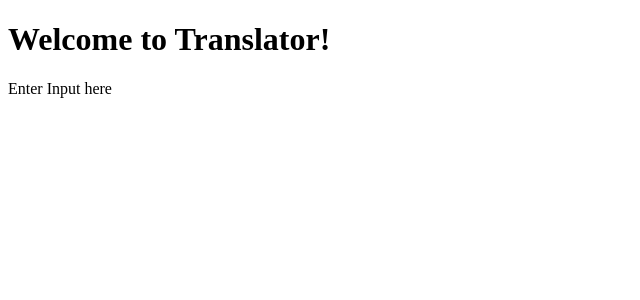
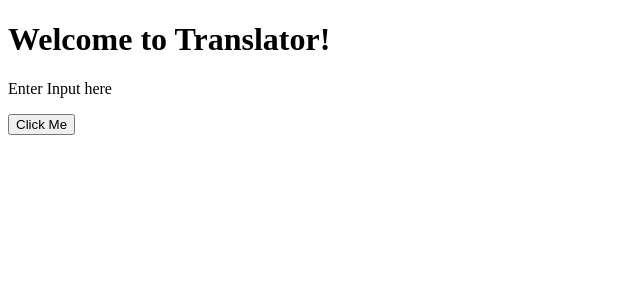
Before and after one commit to afuentes09651/translator, a React (Create React App) app: page / in a window 1280 px wide. Shown: the top 300 px of the page, without its empty margins (0-640 px from the left). Built offline with nearby package versions, Linux system fonts and the light colour scheme.

Commit message:
Quick Test
Quick demonstration showing that the API is successfully called before moving on

```diff
--- a/src/components/Input.js
+++ b/src/components/Input.js
@@ -1,12 +1,26 @@
 import React, {useState} from 'react';
 import translate from 'translate';
 
+translate.engine = 'libre'; //this allows for us to not need an API key
+
 function Input(){
-  const [input, setInput] = useState('');
+
+  //some states for our I/O
+  const [input, setInput] = useState(''); //initialized to test for testing purposes
+  const [output,setOutput] = useState('')
+
+  //This function executes the translation
+  async function execTrans(){
+    setOutput('loading translation...'); //Notifying the user that the translation is loading if it takes a while...
+    const spanish = await translate('hello world', 'es'); //test call
+    setOutput(spanish); //set the output
+  }
 
   return(
     <>
     <p>Enter Input here</p>
+    <p>{output}</p>
+    <button onClick={() => execTrans()}>Click Me</button>
     </>
   );
 }
```
